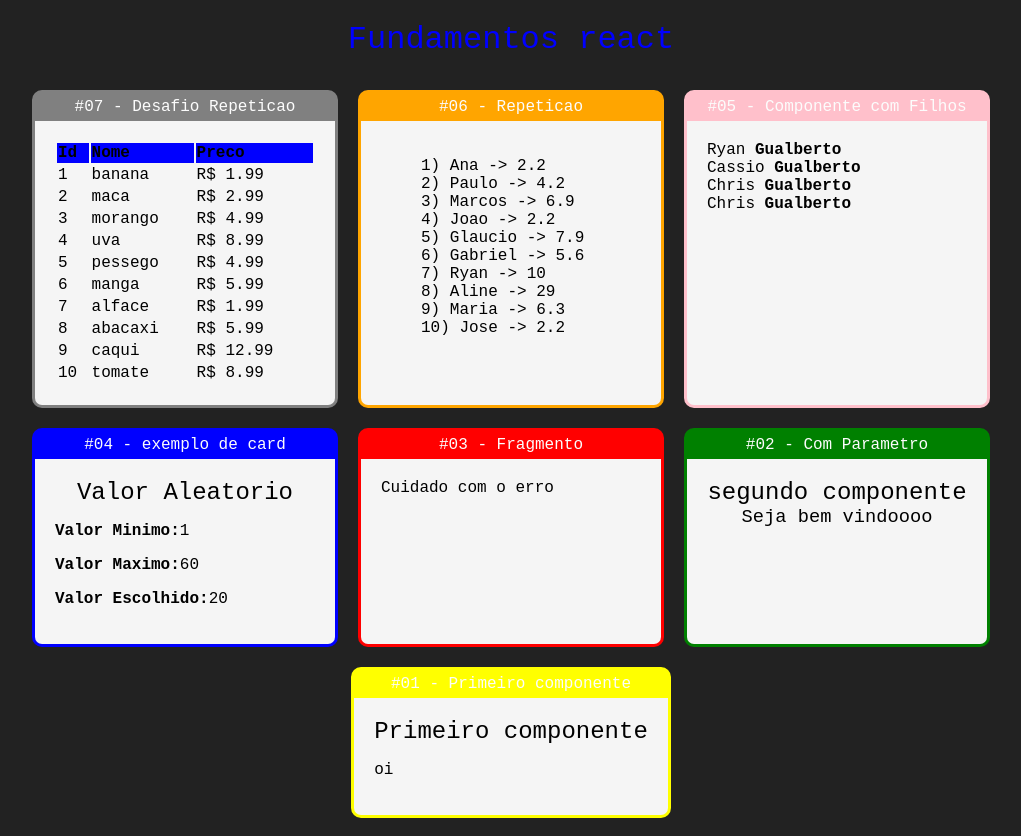
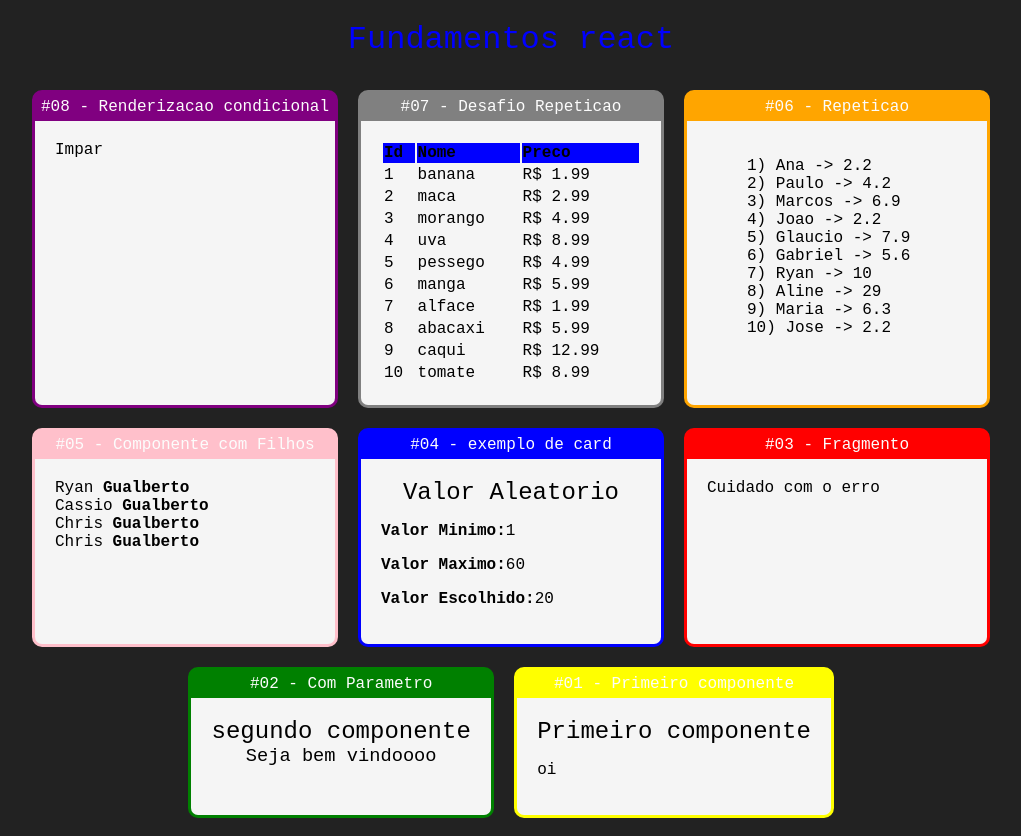
Before and after one commit to RyanGualberto/fundamentos-react, a React (Create React App) app: page / in a window 1280 px wide. Shown: the whole page, without its empty margins (129-1150 px from the left). Built offline with nearby package versions, Linux system fonts and the light colour scheme; the HTML template or start-up script is replaced by a standard one.

Commit message:
s2a30: conditional render

```diff
--- a/src/App.jsx
+++ b/src/App.jsx
@@ -8,6 +8,7 @@ import FamiliaMembro from './components/basics/FamiliaMembro';
 import Familia from './components/basics/Familia';
 import ListaAlunos from './components/repeticao/ListaAlunos';
 import TabelaProduto from './components/repeticao/TabelaProduto.jsx'
+import ParOuImpar from './components/conditions/ParOuImpar'
 
 
 import './App.css'
@@ -18,6 +19,10 @@ export default props => {
         <div className='app'>
             { tag }
             <div className='card-group'>
+
+            <Card titulo="#08 - Renderizacao condicional" color="purple">
+                <ParOuImpar numero={21}></ParOuImpar>
+            </Card>
 
             <Card titulo="#07 - Desafio Repeticao" color="gray">
                 <TabelaProduto></TabelaProduto>
--- /dev/null
+++ b/src/components/conditions/ParOuImpar.jsx
@@ -0,0 +1,12 @@
+import React from "react";
+
+export default props => {
+    const isPar = props.numero % 2 === 0
+    return (
+        <div>
+            { isPar ? <span>Par </span> : <span>Impar </span> }
+
+
+        </div>
+    )
+}
--- a/src/components/repeticao/TabelaProduto.jsx
+++ b/src/components/repeticao/TabelaProduto.jsx
@@ -14,11 +14,9 @@ export default props => {
     return (
         <div>
             <table className="table">
-                <thead>
                     <th>Id</th>
                     <th>Nome</th>
                     <th>Preco</th>
-                </thead>
                 <tbody>
                   {prodRow}
                 </tbody>
```
